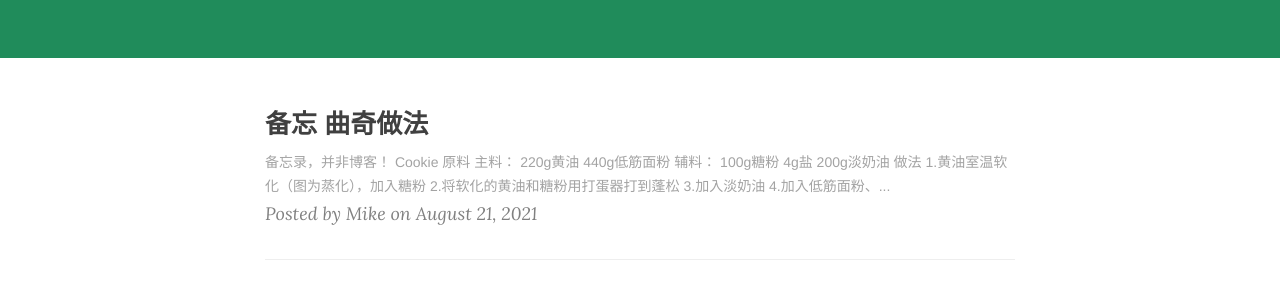
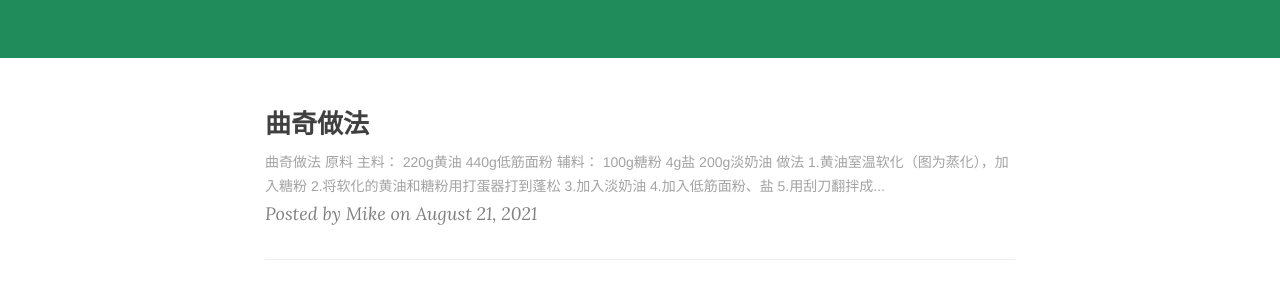
Before and after one commit to mike-brown8/Blog, a Jekyll site: the page built from index.html, in a window 1280 px wide. Shown: the part 370-660 px from the top of the page. Built offline with Jekyll 4.4.1, drawn with Linux system fonts in a browser that asks for light colours; nearby versions of some CDN libraries; the list of posts is cut into pages by our own code.

Commit message:
Rename and Edit

```diff
--- a/_posts/2021-08-21-REM_01.md
+++ b/_posts/2021-08-21-Cookie.md
@@ -1,15 +1,13 @@
 ---
 layout: post
-title: 备忘 曲奇做法
+title: 曲奇做法
 date: 2021-08-21
 categories: blog
 tags: []
 description:
 ---
 
-## 备忘录，并非博客！
-
-Cookie
+曲奇做法
 #### 原料
 ---
 ##### 主料：
```
Also changed, not shown: other parts of _posts/2021-08-21-Cookie.md (+4 -3 lines).
